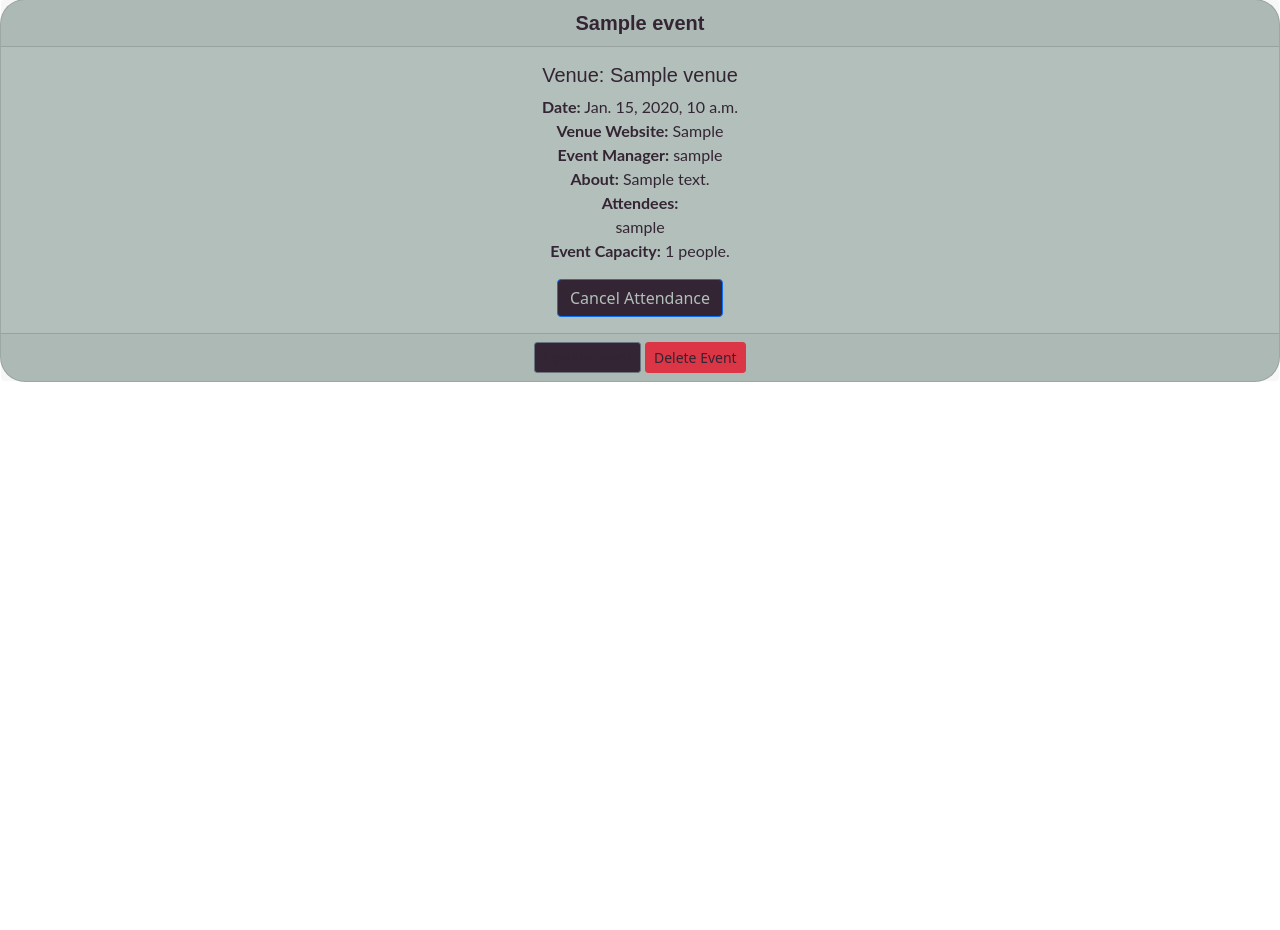
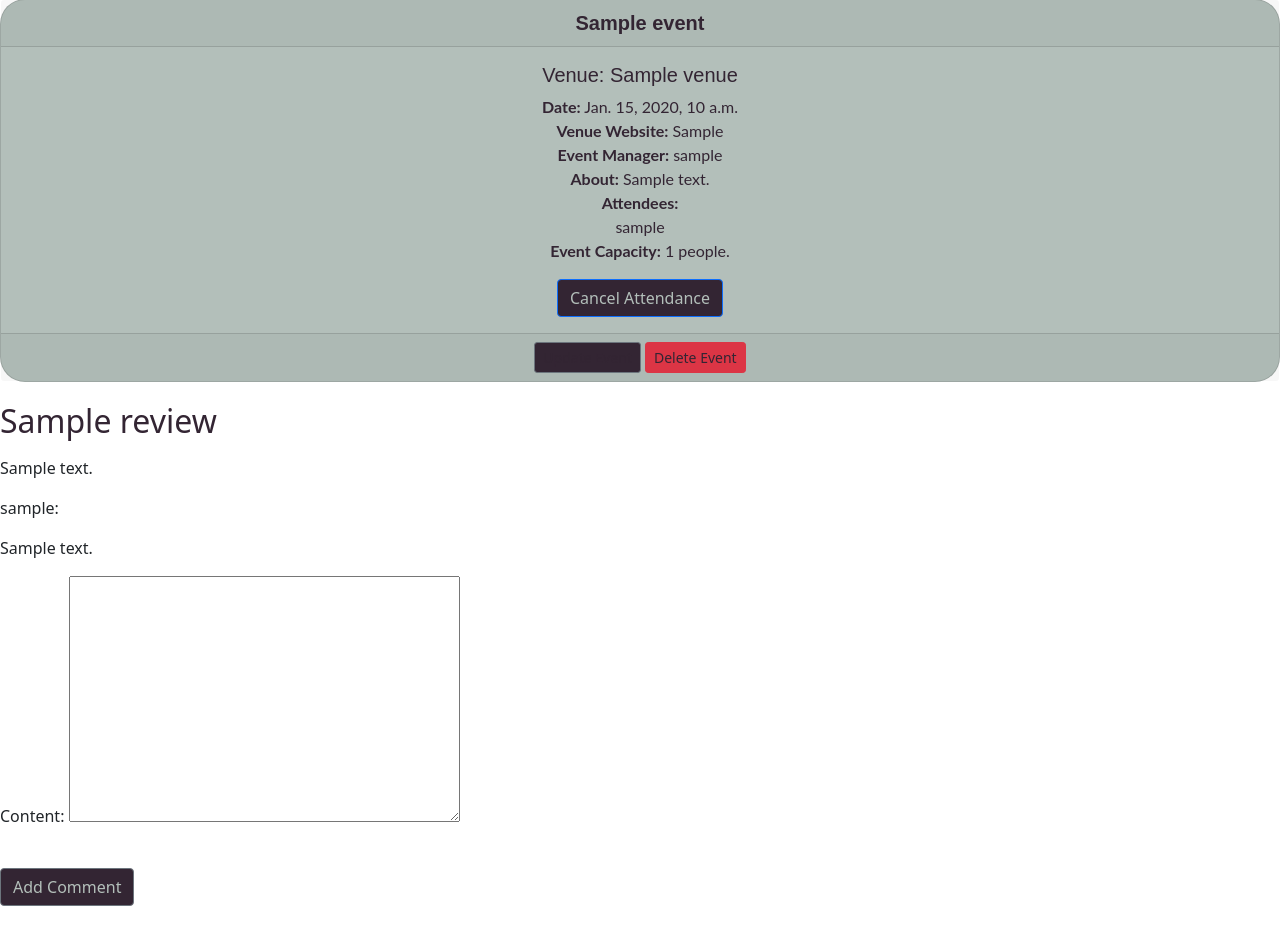
Before and after one commit to hubkinza/Hackathon_django, a Django app: page /show_event/1 in a window 1280 px wide. Shown: the part 105-1035 px from the top of the page. Before the commit the page ends 487 px from the top, so only its background shows below. Run offline with Django 4.2, Linux system fonts and the light colour scheme; a user stored in the database is signed in; tables that the repository leaves empty hold one stand-in row (values such as "Sample post").

Commit message:
add review and comment display and comment add feature on event page

```diff
--- a/events/forms.py
+++ b/events/forms.py
@@ -1,6 +1,6 @@
 from django import forms
 from django.forms import ModelForm
-from .models import Venue, Event
+from .models import Venue, Event, Review, Comment
 
 # Create a venue form
 class VenueForm(ModelForm):
@@ -70,3 +70,13 @@ class EventForm(ModelForm):
 			'attendees': forms.SelectMultiple(attrs={'class': 'form-control', 'placeholder': 'Attendees'}),
 			'max_attendees' : forms.NumberInput(attrs={'min': 0})
 		}
+
+class ReviewForm(forms.ModelForm):
+    class Meta:
+        model = Review
+        fields = ['title', 'content']
+
+class CommentForm(forms.ModelForm):
+    class Meta:
+        model = Comment
+        fields = ['content']
--- /dev/null
+++ b/events/templates/events/add_comment.html
@@ -0,0 +1,6 @@
+{% extends 'base.html' %}
+{% load static %}
+
+{% block content %}
+<h1>Thank you for your comment!</h1>
+{% endblock %}
--- a/events/templates/events/show_event.html
+++ b/events/templates/events/show_event.html
@@ -55,10 +55,11 @@
     {% endfor %}
 
     {% if user.is_authenticated %}
-        <form method="post">
+        <form action="" method=POST enctype="mutlipart/form-data">
             {% csrf_token %}
-            <textarea>{{ form.content }}</textarea>
-            <button type="submit">Add Comment</button>
+            {{ form.as_p }}
+            <br>
+            <input type="submit" name="" value="Add Comment" class="btn btn-secondary">
         </form>
     {% endif %}
 	<br/>
--- a/events/urls.py
+++ b/events/urls.py
@@ -18,4 +18,6 @@ urlpatterns =[
    path('attend_event/<event_id>', views.attend_event, name='attend-event'),
    path('cancel_attendance/<event_id>', views.cancel_attendance, name="cancel-attendance"),
    path('my_events', views.my_events, name='my-events'),
+   path('reviews/', views.review_list, name='review_list'),
+   path('reviews/<int:pk>/', views.review_detail, name='review_detail')
 ]
--- a/events/views.py
+++ b/events/views.py
@@ -1,11 +1,11 @@
-from django.shortcuts import render, redirect
+from django.shortcuts import render, redirect, get_object_or_404
 import calendar
 from calendar import HTMLCalendar
 from datetime import datetime
 from django.http import HttpResponseRedirect
-from .models import Event, Venue
+from .models import Event, Venue, Review, Comment
 from django.contrib.auth.models import User
-from .forms import VenueForm, EventFormAdmin, EventForm
+from .forms import VenueForm, EventFormAdmin, EventForm, ReviewForm, CommentForm
 from django.contrib import messages
 from django.core.paginator import Paginator
 
@@ -152,8 +152,21 @@ def all_events(request):
 
 def show_event(request, event_id):
 	event = Event.objects.get(pk=event_id)
+	reviews = Review.objects.all()  # Include your logic to get reviews
+	form = CommentForm()  # Instantiate the comment form
+	if request.method == "POST":
+		form = CommentForm(request.POST)
+		if form.is_valid():
+			comment = form.save(commit=False)
+			review = reviews.first()
+			comment.review = review
+			comment.author = request.user
+			comment.save()
+			return redirect('review_detail', pk=review.pk)
+		else:
+			form = CommentForm()
 	return render(request, 'events/show_event.html',
-		{'event': event})
+	{'event': event, 'reviews': reviews, 'form': form})
 
 def search_events(request):
 	if request.method == "POST":
@@ -217,3 +230,21 @@ def my_events(request):
 	else:
 		return redirect('index')
 		messages.success(request, "You aren't authorised to view this page.")
+
+def review_list(request):
+    reviews = Review.objects.all()
+    return render(request, 'reviews/review_list.html', {'reviews': reviews})
+
+def review_detail(request, pk):
+    review = get_object_or_404(Review, pk=pk)
+    if request.method == "POST":
+        form = CommentForm(request.POST)
+        if form.is_valid():
+            comment = form.save(commit=False)
+            comment.review = review
+            comment.author = request.user
+            comment.save()
+            return redirect('review_detail', pk=review.pk)
+    else:
+        form = CommentForm()
+    return render(request, 'events/add_comment.html', {'review': review, 'form': form})
```
Also changed, not shown: events/admin.py (+15 -1 lines).
